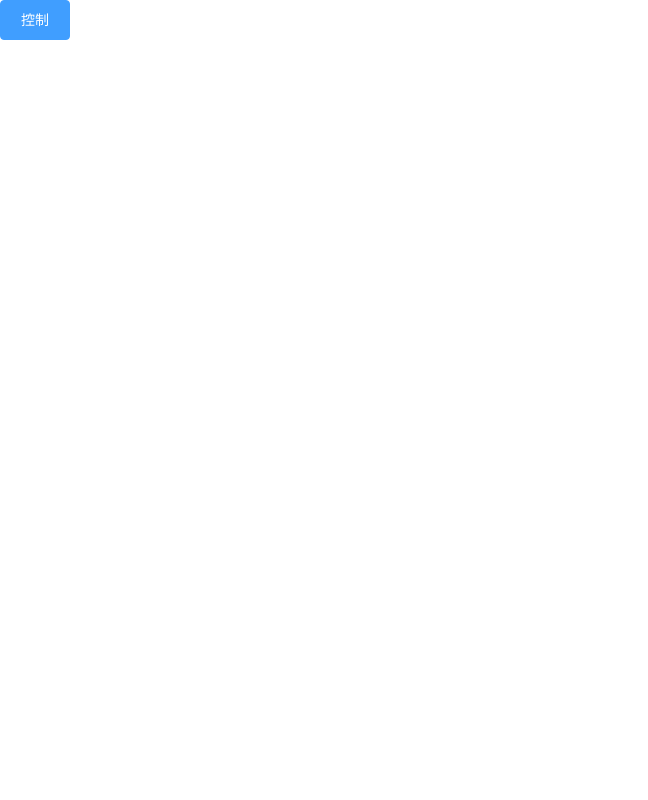
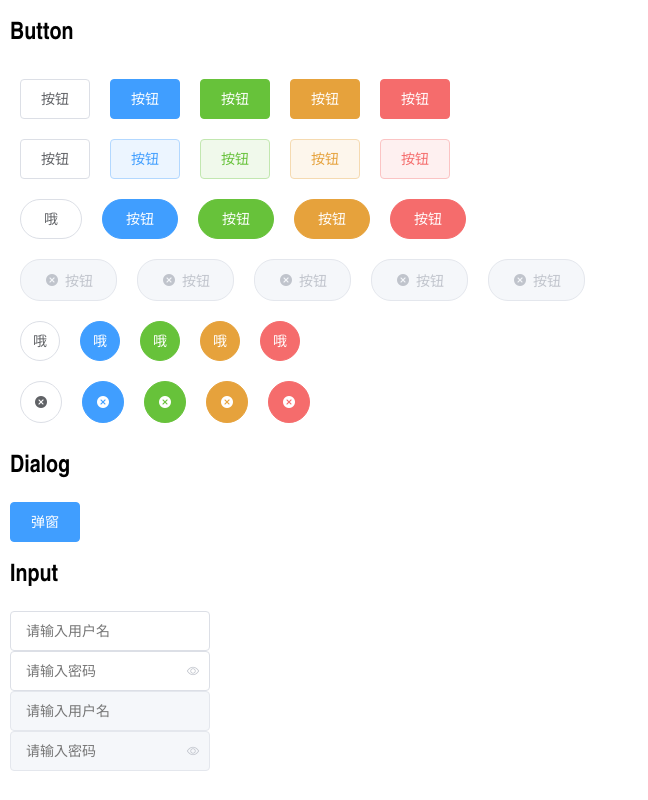
Before and after one commit to YaliixxG/indge-ui, a Vue app: page / in a window 1280 px wide. Shown: the whole page, without its empty margins (0-648 px from the left). Built offline with nearby package versions, Linux system fonts and the light colour scheme.

Commit message:
feat: 添加 Input 组件

```diff
--- a/src/App.vue
+++ b/src/App.vue
@@ -1,6 +1,7 @@
 <template>
     <div id="app">
-        <!-- <div class="row">
+        <h1>Button</h1>
+        <div class="row">
             <i-button>按钮</i-button>
             <i-button type="primary" @click="tiktok(5)">按钮</i-button>
             <i-button type="success">按钮</i-button>
@@ -87,23 +88,58 @@
                 icon="icon-al-icon-close-round"
                 type="danger"
             ></i-button>
-        </div> -->
-        <!-- <i-dialog>
+        </div>
+        <h1>Dialog</h1>
+        <i-dialog>
             <template v-slot:title>
                 <h3>提示</h3>
             </template>
-        </i-dialog> -->
-        <i-button type="primary" @click="isShow = true">控制</i-button>
+        </i-dialog>
+        <i-button type="primary" @click="isShow = true">弹窗</i-button>
         <i-dialog title="提示" :visible.sync="isShow" width="40%" top="40px">
             <!-- <template>
-                <h3>这是什么</h3>
+                <h1>这里是插槽信息</h1>
             </template> -->
-            这是一段信息~
+            这是一段普通的默认信息~
             <template v-slot:footer>
                 <i-button @click="isShow = false">取消</i-button>
                 <i-button type="primary" @click="isShow = false">确定</i-button>
             </template>
         </i-dialog>
+        <h1>Input</h1>
+        <i-input
+            class="i-input"
+            placeholder="请输入用户名"
+            name="username"
+            v-model="username"
+            clearable
+        ></i-input>
+        <br />
+        <i-input
+            class="i-input"
+            type="password"
+            placeholder="请输入密码"
+            v-model="password"
+            show-password
+        ></i-input
+        ><br />
+        <i-input
+            class="i-input"
+            placeholder="请输入用户名"
+            name="username"
+            v-model="username"
+            disabled
+            clearable
+        ></i-input>
+        <br />
+        <i-input
+            class="i-input"
+            type="password"
+            placeholder="请输入密码"
+            v-model="password"
+            disabled
+            show-password
+        ></i-input>
     </div>
 </template>
 
@@ -111,8 +147,10 @@
 export default {
     data() {
         return {
-            isShow: false
-        }
+            isShow: false,
+            username: "",
+            password: ""
+        };
     },
     methods: {
         tiktok(params) {
@@ -123,7 +161,16 @@ export default {
 </script>
 
 <style lang="scss" scoped>
-.row > button {
+#app {
     margin: 10px;
+    h1 {
+        margin: 20px 0;
+    }
+    .row > button {
+        margin: 10px;
+    }
+    .i-input {
+        width: 200px;
+    }
 }
 </style>
--- /dev/null
+++ b/src/components/input.vue
@@ -0,0 +1,149 @@
+<template>
+    <div class="i-input" :class="{ 'i-input--suffix': showSuffix }">
+        <input
+            class="i-input__inner"
+            :value="value"
+            :name="name"
+            :placeholder="placeholder"
+            :disabled="disabled"
+            :type="
+                showPassword ? (passwordVisible ? 'text' : 'password') : type
+            "
+            :show-password="showPassword"
+            :clearable="clearable"
+            :class="{ 'is-disabled': disabled }"
+            @input="handleInput"
+        />
+        <span class="i-input__suffix" v-if="showSuffix">
+            <i
+                class="iconfont icon-al-icon-view"
+                :class="{ 'i-password-active': passwordVisible }"
+                v-if="showPassword"
+                @click="handlePassword"
+            ></i>
+            <i
+                class="iconfont icon-al-icon-close"
+                v-if="clearable && value"
+                @click="handleClear"
+            ></i>
+        </span>
+    </div>
+</template>
+<script>
+export default {
+    name: "IInput",
+    data() {
+        return {
+            passwordVisible: false
+        };
+    },
+    props: {
+        type: {
+            type: String,
+            default: "text"
+        },
+        placeholder: {
+            type: String,
+            default: ""
+        },
+        name: {
+            type: String,
+            default: ""
+        },
+        value: {
+            type: String,
+            default: ""
+        },
+        showPassword: {
+            type: Boolean,
+            default: false
+        },
+        clearable: {
+            type: Boolean,
+            default: false
+        },
+        disabled: {
+            type: Boolean,
+            default: false
+        }
+    },
+    computed: {
+        showSuffix() {
+            return this.showPassword || this.clearable;
+        }
+    },
+    methods: {
+        handleInput(e) {
+            this.$emit("input", e.target.value);
+        },
+        handleClear(e) {
+            this.$emit("input", "");
+        },
+        handlePassword() {
+            this.passwordVisible = !this.passwordVisible;
+        }
+    }
+};
+</script>
+<style lang="scss">
+.i-input {
+    width: 100%;
+    position: relative;
+    font-size: 14px;
+    display: inline-block;
+    .i-input__inner {
+        -webkit-appearance: none;
+        background-color: #fff;
+        background-image: none;
+        border-radius: 4px;
+        border: 1px solid #dcdfe6;
+        box-sizing: border-box;
+        color: #606266;
+        display: inline-block;
+        font-size: inherit;
+        height: 40px;
+        line-height: 40px;
+        outline: none;
+        padding: 0 15px;
+        transition: border-color 0.2s cubic-bezier(0.645, 0.045, 0.355, 1);
+        width: 100%;
+
+        &:focus {
+            outline: none;
+            border-color: #409eff;
+        }
+        //禁用
+        &.is-disabled {
+            background-color: #f5f7fa;
+            border-color: #e4e7ed;
+            color: #c0c4cc;
+            cursor: not-allowed;
+        }
+    }
+}
+.i-input--suffix {
+    .i-input__inner {
+        padding-right: 30px;
+    }
+    .i-input__suffix {
+        position: absolute;
+        height: 100%;
+        right: 10px;
+        top: 0;
+        line-height: 40px;
+        text-align: center;
+        color: #c0c4cc;
+        transition: all 0.3s;
+        z-index: 900;
+        i {
+            color: #c0c4cc;
+            font-size: 14px;
+            cursor: pointer;
+            transition: color 0.2s cubic-bezier(0.645, 0.045, 0.355, 1);
+        }
+        .i-password-active {
+            color: blue;
+        }
+    }
+}
+</style>
--- a/src/main.js
+++ b/src/main.js
@@ -4,9 +4,11 @@ import './assets/reset.css'
 import './assets/font/iconfont.css'
 import Button from './components/button'
 import Dialog from './components/dialog'
+import Input from './components/input'
 
 Vue.component(Button.name, Button)
 Vue.component(Dialog.name, Dialog)
+Vue.component(Input.name, Input)
 Vue.config.productionTip = false
 
 /* eslint-disable */
```
